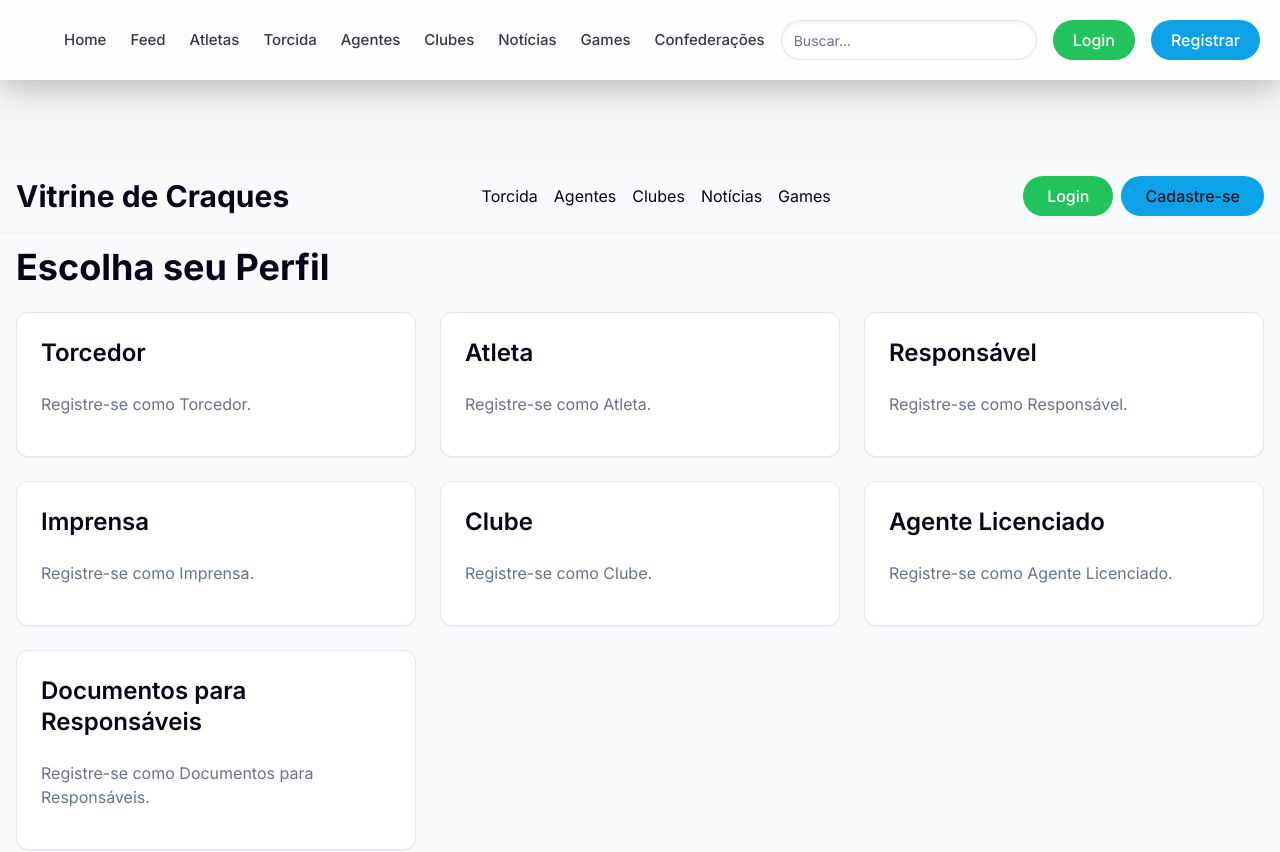
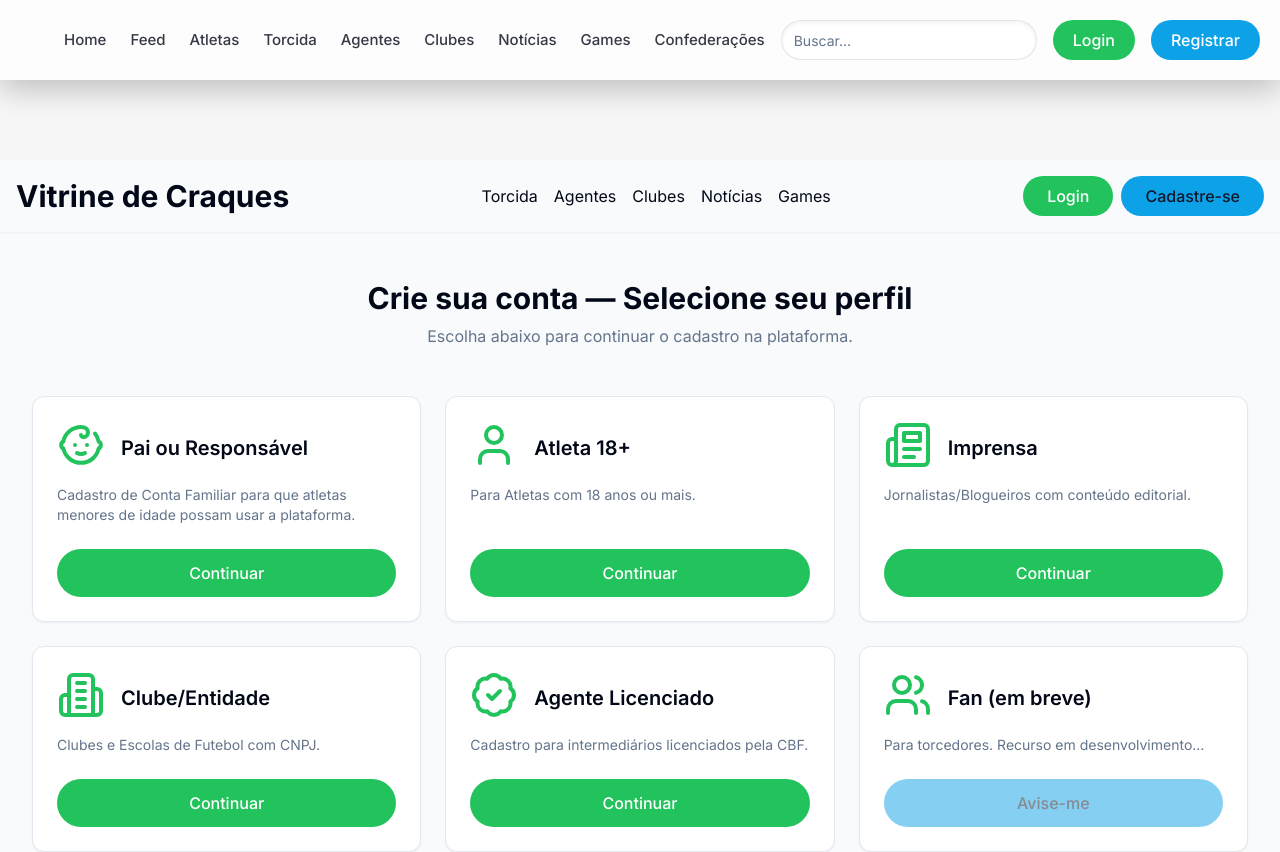
Before and after one commit to aspepper/vitrine-de-craques-web-site, a Next.js app: page /registrar-escolha-perfil in a window 1280 px wide. Shown: the top 852 px of the page. Built offline with nearby package versions, Linux system fonts and the light colour scheme; no server answers.

Commit message:
feat: add registrar perfil selection page

```diff
--- a/app/registrar-escolha-perfil/page.tsx
+++ b/app/registrar-escolha-perfil/page.tsx
@@ -1,42 +1,124 @@
-import { Header } from "@/components/Header";
-import { Footer } from "@/components/Footer";
-import Link from "next/link";
-import { Card, CardContent, CardHeader, CardTitle } from "@/components/ui/card";
+import { Header } from "@/components/Header"
+import { Footer } from "@/components/Footer"
+import Link from "next/link"
+import {
+  Card,
+  CardContent,
+  CardFooter,
+  CardHeader,
+  CardTitle,
+} from "@/components/ui/card"
+import { Button } from "@/components/ui/button"
+import {
+  Baby,
+  User,
+  Newspaper,
+  Building2,
+  BadgeCheck,
+  Users,
+  LucideIcon,
+} from "lucide-react"
 
-const perfis = [
-  { slug: "torcedor", title: "Torcedor" },
-  { slug: "atleta-18", title: "Atleta" },
-  { slug: "responsavel", title: "Responsável" },
-  { slug: "imprensa-jornalistablogueiro", title: "Imprensa" },
-  { slug: "clube", title: "Clube" },
-  { slug: "de-agentes-licenciados", title: "Agente Licenciado" },
-  { slug: "de-documentos-necessarios-para-pais-e-responsaveis", title: "Documentos para Responsáveis" },
-];
+type Profile = {
+  slug: string
+  title: string
+  description: string
+  cta: string
+  icon: LucideIcon
+  available: boolean
+}
+
+const profiles: Profile[] = [
+  {
+    slug: "responsavel",
+    title: "Pai ou Responsável",
+    description:
+      "Cadastro de Conta Familiar para que atletas menores de idade possam usar a plataforma.",
+    cta: "Continuar",
+    icon: Baby,
+    available: true,
+  },
+  {
+    slug: "atleta-18",
+    title: "Atleta 18+",
+    description: "Para Atletas com 18 anos ou mais.",
+    cta: "Continuar",
+    icon: User,
+    available: true,
+  },
+  {
+    slug: "imprensa-jornalistablogueiro",
+    title: "Imprensa",
+    description: "Jornalistas/Blogueiros com conteúdo editorial.",
+    cta: "Continuar",
+    icon: Newspaper,
+    available: true,
+  },
+  {
+    slug: "clube",
+    title: "Clube/Entidade",
+    description: "Clubes e Escolas de Futebol com CNPJ.",
+    cta: "Continuar",
+    icon: Building2,
+    available: true,
+  },
+  {
+    slug: "de-agentes-licenciados",
+    title: "Agente Licenciado",
+    description: "Cadastro para intermediários licenciados pela CBF.",
+    cta: "Continuar",
+    icon: BadgeCheck,
+    available: true,
+  },
+  {
+    slug: "",
+    title: "Fan (em breve)",
+    description: "Para torcedores. Recurso em desenvolvimento...",
+    cta: "Avise-me",
+    icon: Users,
+    available: false,
+  },
+]
 
 export default function RegistrarEscolhaPerfilPage() {
   return (
-    <div className="flex flex-col min-h-screen bg-slate-50">
+    <div className="flex min-h-screen flex-col bg-slate-50">
       <Header />
-      <main className="container mx-auto flex-grow p-4">
-        <h1>Escolha seu Perfil</h1>
+      <main className="container mx-auto flex-grow py-12">
+        <section className="mb-12 text-center">
+          <h1 className="mb-2 text-3xl font-heading font-bold">
+            Crie sua conta — Selecione seu perfil
+          </h1>
+          <p className="text-muted-foreground">
+            Escolha abaixo para continuar o cadastro na plataforma.
+          </p>
+        </section>
         <div className="grid gap-6 sm:grid-cols-2 lg:grid-cols-3">
-          {perfis.map((perfil) => (
-            <Link key={perfil.slug} href={`/cadastro/${perfil.slug}`}>
-              <Card className="hover:shadow-lg">
-                <CardHeader>
-                  <CardTitle>{perfil.title}</CardTitle>
-                </CardHeader>
-                <CardContent>
-                  <p className="text-muted-foreground">
-                    Registre-se como {perfil.title}.
-                  </p>
-                </CardContent>
-              </Card>
-            </Link>
+          {profiles.map(({ slug, title, description, cta, icon: Icon, available }) => (
+            <Card key={title} className="flex h-full flex-col">
+              <CardHeader className="flex flex-row items-center gap-4 pb-4">
+                <Icon className="h-12 w-12 flex-shrink-0 text-primary" />
+                <CardTitle className="text-xl">{title}</CardTitle>
+              </CardHeader>
+              <CardContent className="flex-grow text-sm text-muted-foreground">
+                {description}
+              </CardContent>
+              <CardFooter>
+                {available ? (
+                  <Button asChild className="w-full">
+                    <Link href={`/cadastro/${slug}`}>{cta}</Link>
+                  </Button>
+                ) : (
+                  <Button className="w-full" variant="secondary" disabled>
+                    {cta}
+                  </Button>
+                )}
+              </CardFooter>
+            </Card>
           ))}
         </div>
       </main>
       <Footer />
     </div>
-  );
+  )
 }
```
